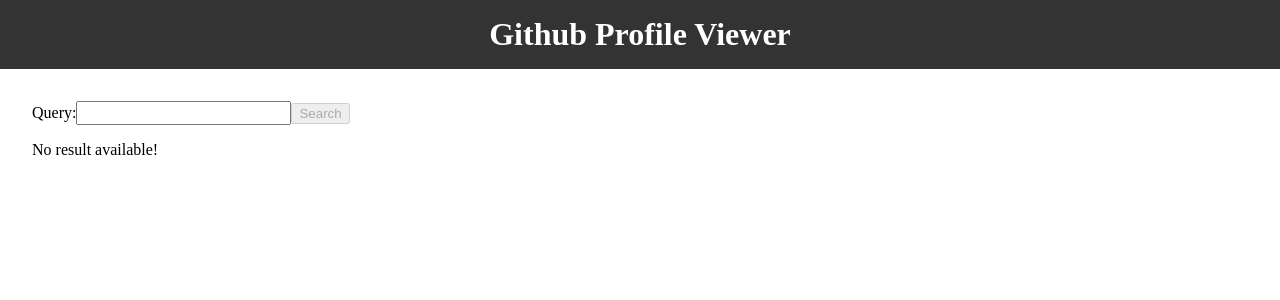
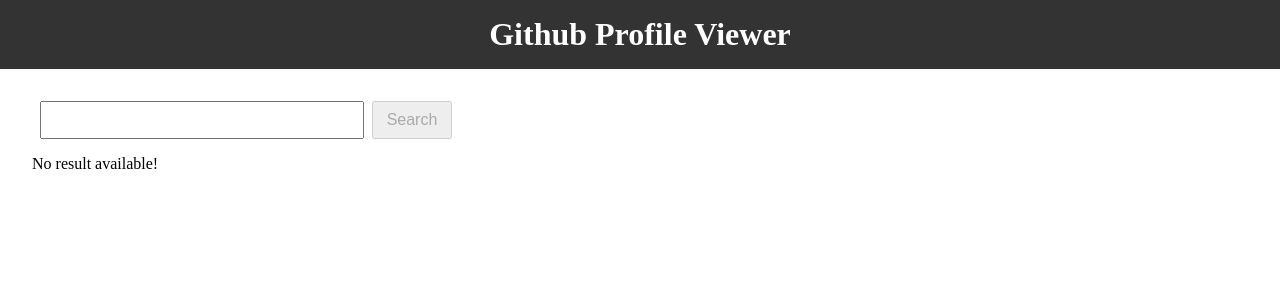
Before and after one commit to dario-piotrowicz/Angular9_github-profile-viewer-miniproject, an Angular app: page / in a window 1280 px wide. Shown: the top 300 px of the page. Built offline with nearby package versions, Linux system fonts and the light colour scheme.

Commit message:
improved search section style

```diff
--- a/src/app/pages/home-page/home-page.component.html
+++ b/src/app/pages/home-page/home-page.component.html
@@ -1,14 +1,15 @@
 <div>
-  <label>Query:</label>
+  <div class="search-section">
     <input
-    class="search"
       type="text"
       [(ngModel)]="query"
       (keyup.enter)="searchUsers()"
+      maxlength="35"
     />
     <button [disabled]="!query || loadingResults" (click)="searchUsers()">
       Search
     </button>
+  </div>
   <ng-container *ngIf="usersData$ | async as usersData">
     <app-users-buttons-container
       *ngIf="!loadingResults"
--- a/src/app/pages/home-page/home-page.component.sass
+++ b/src/app/pages/home-page/home-page.component.sass
@@ -1,2 +1,12 @@
-input.search
-  font-size: 1rem
+.search-section
+  display: flex
+
+  input
+    font-size: 1rem
+    padding: 0.5rem
+    margin: 0 0.5rem
+    width: 25%
+
+  button
+    width: 5rem
+    font-size: 1rem
```
Lines whose indentation alone changed are shown as unchanged.
